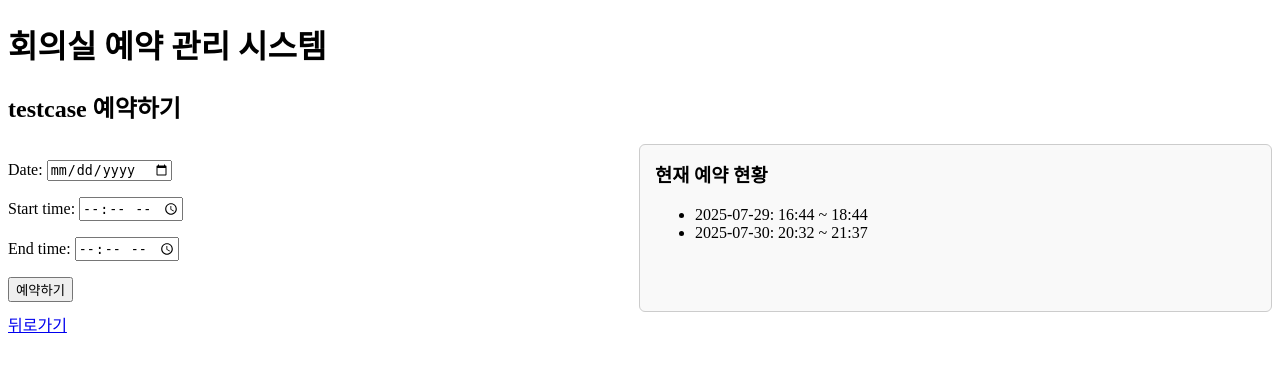
After one commit to 19SangHyun/meeting-room-reservation, a Django app: page /rooms/1/reserve/ in a window 1280 px wide. The commit adds this page. Shown: the top 372 px of the page. Run offline with Django 5.2, Linux system fonts and the light colour scheme; a user stored in the database is signed in; data comes from the database, SQL or seed files in the repository; both versions use the stored data as it was after the commit.

Commit message:
basic rservation funtion

```diff
--- a/testproject/webapp/forms.py
+++ b/testproject/webapp/forms.py
@@ -2,6 +2,7 @@
 from django import forms
 from django.contrib.auth.forms import UserCreationForm
 from .models import User
+from .models import Reservation
 
 class SignUpForm(UserCreationForm):
     email = forms.EmailField(required=True)
@@ -9,3 +10,13 @@ class SignUpForm(UserCreationForm):
     class Meta:
         model = User
         fields = ("username", "email", "password1", "password2")
+
+class ReservationForm(forms.ModelForm):
+    class Meta:
+        model = Reservation
+        fields = ['date', 'start_time', 'end_time']
+        widgets = {
+            'date': forms.DateInput(attrs={'type': 'date'}),
+            'start_time': forms.TimeInput(attrs={'type': 'time'}),
+            'end_time': forms.TimeInput(attrs={'type': 'time'}),
+        }
--- a/testproject/webapp/models.py
+++ b/testproject/webapp/models.py
@@ -1,5 +1,6 @@
 from django.contrib.auth.models import AbstractUser
 from django.db import models
+from django.contrib.auth import get_user_model
 
 # 사용자 모델
 class User(AbstractUser):
--- /dev/null
+++ b/testproject/webapp/templates/webapp/make_reservation.html
@@ -0,0 +1,93 @@
+{% extends 'webapp/base.html' %}
+
+{% block content %}
+<h2>{{ room.name }} 예약하기</h2>
+
+<style>
+  .container {
+    display: flex;
+    gap: 30px;
+  }
+  .reservation-form {
+    flex: 1;
+  }
+  .reservation-list {
+    flex: 1;
+    border: 1px solid #ccc;
+    padding: 15px;
+    border-radius: 6px;
+    background-color: #f9f9f9;
+    max-height: 400px;
+    overflow-y: auto;
+  }
+  .reservation-list h3 {
+    margin-top: 0;
+  }
+</style>
+
+<div class="container">
+  <div class="reservation-form">
+    <form method="post">
+      {% csrf_token %}
+      {{ form.as_p }}
+      <button type="submit">예약하기</button>
+    </form>
+
+    <div id="overlap-warning" style="color: red; margin-top: 10px;"></div>
+  </div>
+
+  <div class="reservation-list">
+    <h3>현재 예약 현황</h3>
+    {% if existing_reservations %}
+      <ul id="reservation-list-ul"></ul>
+    {% else %}
+      <p>예약된 시간이 없습니다.</p>
+    {% endif %}
+  </div>
+</div>
+
+<a href="{% url 'room_detail' room.id %}">뒤로가기</a>
+
+<script>
+  const existingReservations = JSON.parse('{{ existing_reservations|escapejs }}');
+  const reservationListUl = document.getElementById('reservation-list-ul');
+  const warningDiv = document.getElementById('overlap-warning');
+
+  // 예약 현황 목록 출력
+  if (reservationListUl) {
+    existingReservations.forEach(res => {
+      const li = document.createElement('li');
+      li.textContent = `${res.date}: ${res.start_time} ~ ${res.end_time}`;
+      reservationListUl.appendChild(li);
+    });
+  }
+
+  // 날짜/시간 필드 참조
+  const dateInput = document.querySelector('input[name="date"]');
+  const startInput = document.querySelector('input[name="start_time"]');
+  const endInput = document.querySelector('input[name="end_time"]');
+
+  function checkOverlap() {
+    warningDiv.textContent = '';
+    const selectedDate = dateInput.value;
+    const startTime = startInput.value;
+    const endTime = endInput.value;
+
+    if (!selectedDate || !startTime || !endTime) return;
+
+    for (const res of existingReservations) {
+      if (res.date === selectedDate) {
+        if (!(endTime <= res.start_time || startTime >= res.end_time)) {
+          warningDiv.textContent = `경고: ${res.date} ${res.start_time} ~ ${res.end_time} 예약이 이미 있습니다. 다른 시간으로 선택하세요.`;
+          break;
+        }
+      }
+    }
+  }
+
+  dateInput.addEventListener('change', checkOverlap);
+  startInput.addEventListener('change', checkOverlap);
+  endInput.addEventListener('change', checkOverlap);
+</script>
+
+{% endblock %}
--- a/testproject/webapp/templates/webapp/room_list.html
+++ b/testproject/webapp/templates/webapp/room_list.html
@@ -5,7 +5,7 @@
   <ul>
     {% for room in rooms %}
       <li>
-        <strong>{{ room.name }}</strong>
+        <a href="{% url 'room_detail' room.id %}">{{ room.name }}</a>
         (위치: {{ room.location }}, 수용 인원: {{ room.capacity }})
       </li>
     {% empty %}
--- a/testproject/webapp/urls.py
+++ b/testproject/webapp/urls.py
@@ -7,5 +7,7 @@ urlpatterns = [
     path('login/', views.login_view, name='login'),
     path('logout/', views.logout_view, name='logout'),
     path('rooms/', views.room_list, name='room_list'),
+    path('rooms/<int:room_id>/', views.room_detail, name='room_detail'),
+    path('rooms/<int:room_id>/reserve/', views.make_reservation, name='make_reservation'),
     # 이후에 회의실 목록 URL 추가 예정
 ]
--- a/testproject/webapp/views.py
+++ b/testproject/webapp/views.py
@@ -1,8 +1,15 @@
 # webapp/views.py
-from django.shortcuts import render, redirect
+from django.shortcuts import render, redirect, get_object_or_404
 from django.contrib.auth import authenticate, login as auth_login, logout
 from .forms import SignUpForm
 from .models import Room
+from django.contrib.auth.decorators import login_required
+from .forms import ReservationForm
+from django.utils.timezone import localdate
+from .models import Reservation
+from django.core.serializers.json import DjangoJSONEncoder
+import json
+
 
 def signup_view(request):
     if request.method == 'POST':
@@ -35,3 +42,60 @@ def logout_view(request):
 def room_list(request):
     rooms = Room.objects.all()
     return render(request, 'webapp/room_list.html', {'rooms': rooms})
+
+def room_detail(request, room_id):
+    room = get_object_or_404(Room, id=room_id)
+    today = localdate()
+    # 오늘 이후 예약만 보여주기 (원한다면 기간 조정 가능)
+    reservations = Reservation.objects.filter(room=room, date__gte=today).order_by('date', 'start_time')
+    context = {
+        'room': room,
+        'reservations': reservations,
+    }
+    return render(request, 'webapp/room_detail.html', context)
+
+@login_required
+def make_reservation(request, room_id):
+    room = get_object_or_404(Room, id=room_id)
+    today = localdate()
+    existing_reservations = Reservation.objects.filter(room=room, date__gte=today).order_by('date', 'start_time')
+
+    # 예약된 시간 리스트를 JSON 형태로 변환 (프론트에서 사용)
+    reservations_json = json.dumps([
+        {
+            'date': r.date.strftime('%Y-%m-%d'),
+            'start_time': r.start_time.strftime('%H:%M'),
+            'end_time': r.end_time.strftime('%H:%M'),
+        } for r in existing_reservations
+    ], cls=DjangoJSONEncoder)
+
+    if request.method == 'POST':
+        form = ReservationForm(request.POST)
+        if form.is_valid():
+            new_date = form.cleaned_data['date']
+            new_start = form.cleaned_data['start_time']
+            new_end = form.cleaned_data['end_time']
+
+            overlapping = Reservation.objects.filter(
+                room=room,
+                date=new_date,
+                start_time__lt=new_end,
+                end_time__gt=new_start
+            ).exists()
+
+            if overlapping:
+                form.add_error(None, '해당 시간에 이미 예약이 있습니다.')
+            else:
+                reservation = form.save(commit=False)
+                reservation.user = request.user
+                reservation.room = room
+                reservation.save()
+                return redirect('room_detail', room_id=room.id)
+    else:
+        form = ReservationForm()
+
+    return render(request, 'webapp/make_reservation.html', {
+        'form': form,
+        'room': room,
+        'existing_reservations': reservations_json,
+    })
```
Also changed, not shown: testproject/webapp/templates/webapp/room_detail.html (added, +20 -0 lines), testproject/db.sqlite3.
